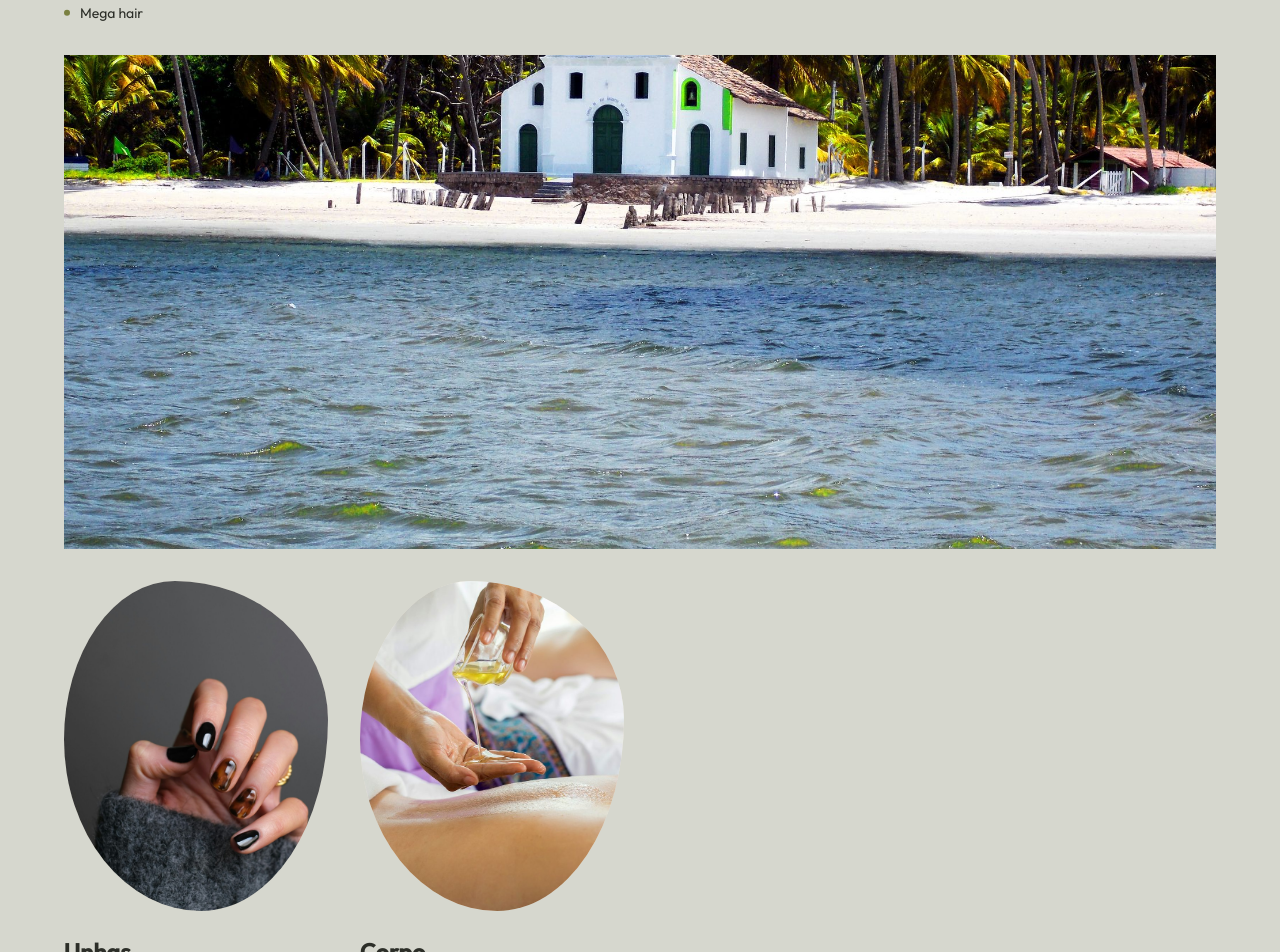
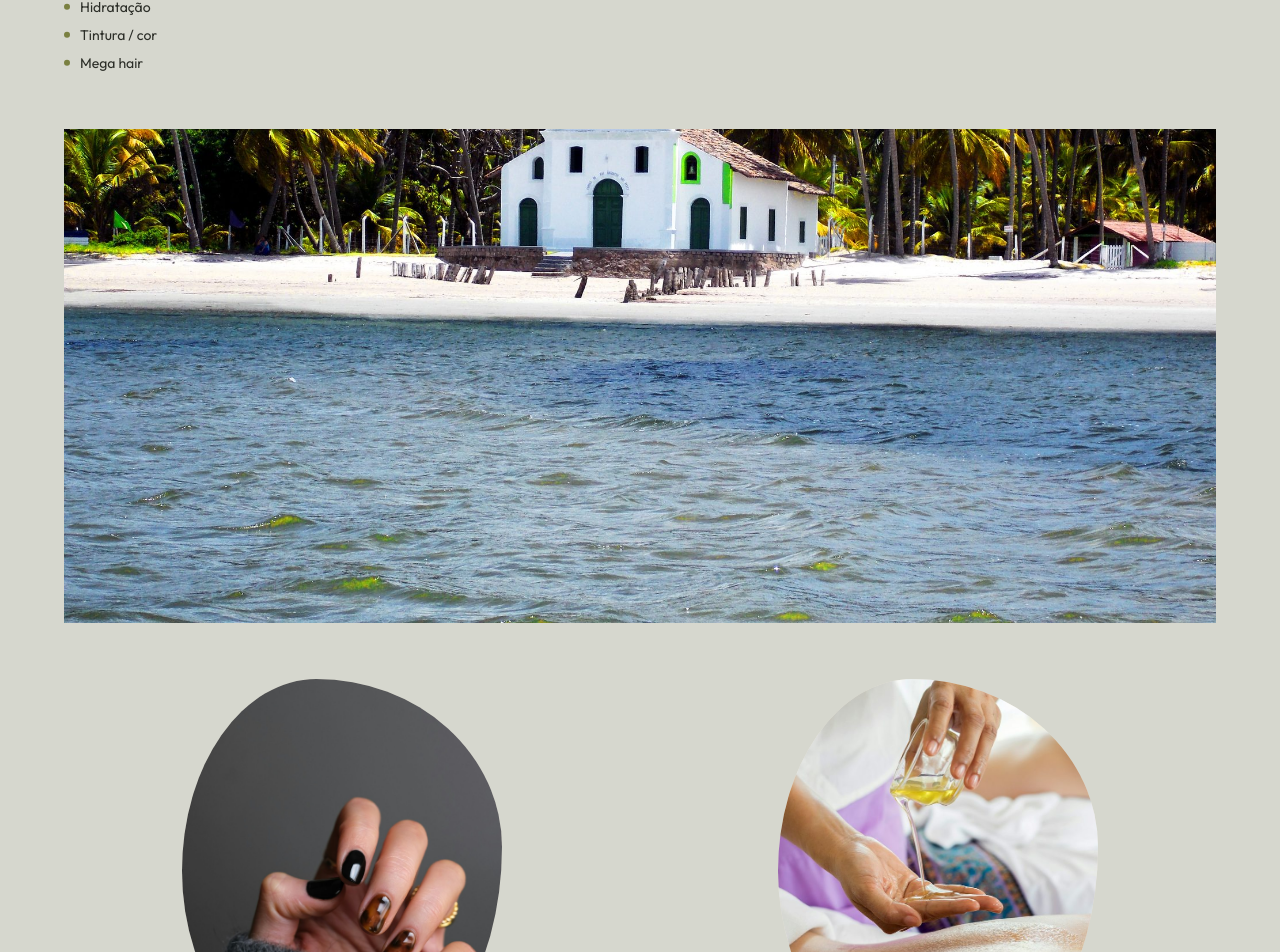
Before and after one commit to contatovinicaetano93-commits/Romcarneiros, a Next.js app: page / in a window 1280 px wide. Shown: the part 2512-3464 px from the top of the page. Built offline with nearby package versions, Linux system fonts and the light colour scheme.

Commit message:
Corrige grade de Serviços: 2 colunas no desktop
Evita colunas vazias após a foto da igrejinha — layout fica
Cabelo|Rosto, faixa da praia, Unhas|Corpo.

Co-authored-by: contatovinicaetano93-commits <contatovinicaetano93-commits@users.noreply.github.com>

```diff
--- a/src/components/site/Services.tsx
+++ b/src/components/site/Services.tsx
@@ -16,19 +16,20 @@ export function Services() {
           Catálogo completo no painel. Sinal de 30% em todos os serviços — o restante no local.
         </p>
 
-        <div className="mt-14 grid gap-12 sm:grid-cols-2 sm:gap-10 lg:grid-cols-4 lg:gap-8">
+        {/* Grade 2 colunas no desktop: Cabelo|Rosto → foto → Unhas|Corpo (evita colunas vazias) */}
+        <div className="mt-14 grid gap-12 sm:grid-cols-2 sm:gap-x-10 sm:gap-y-14">
           {SERVICE_CATEGORIES.flatMap((category, index) => {
             const items = SERVICES.filter((s) => s.category === category.id);
             const card = (
               <article key={category.id} className="group">
                 {/* Mesmo padrão oval da foto do Romeu — pronto para fotos reais da campanha */}
-                <div className="rom-blob-mask relative mx-auto aspect-[4/5] w-full max-w-[280px] overflow-hidden bg-beige sm:max-w-none">
+                <div className="rom-blob-mask relative mx-auto aspect-[4/5] w-full max-w-[320px] overflow-hidden bg-beige">
                   <Image
                     src={category.image}
                     alt={`Serviço ${category.label}`}
                     fill
                     className="object-cover transition duration-700 group-hover:scale-[1.03]"
-                    sizes="(max-width: 640px) 280px, (max-width: 1024px) 40vw, 22vw"
+                    sizes="(max-width: 640px) 320px, 40vw"
                   />
                 </div>
                 <h3 className="mt-6 font-sans text-2xl font-bold tracking-tight text-ink">
@@ -50,7 +51,7 @@ export function Services() {
               return [
                 <div
                   key="carneiros-break"
-                  className="relative -mx-5 aspect-[16/10] overflow-hidden bg-beige sm:col-span-2 sm:mx-0 sm:aspect-[21/9] lg:col-span-4"
+                  className="relative -mx-5 aspect-[16/10] overflow-hidden bg-beige sm:col-span-2 sm:mx-0 sm:aspect-[21/9]"
                 >
                   <Image
                     src={DISCOVER_BACKGROUND}
```
